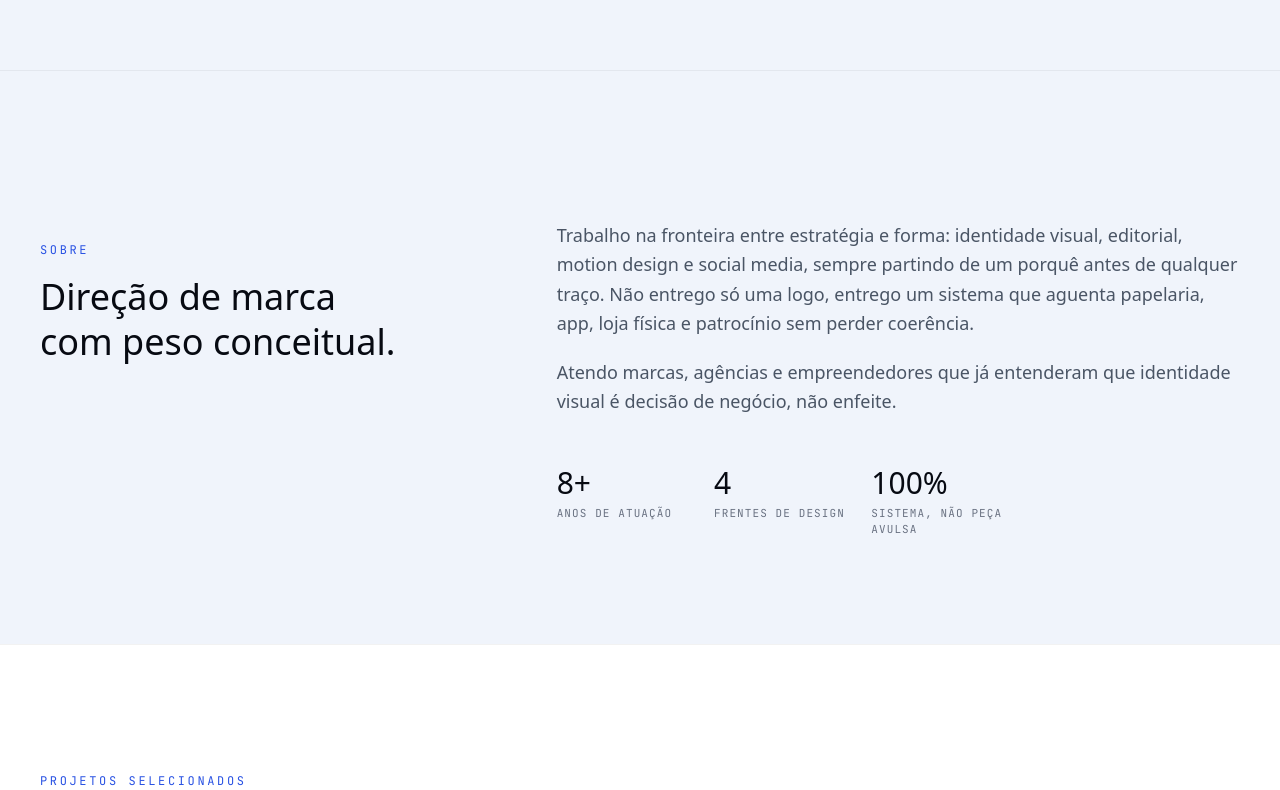
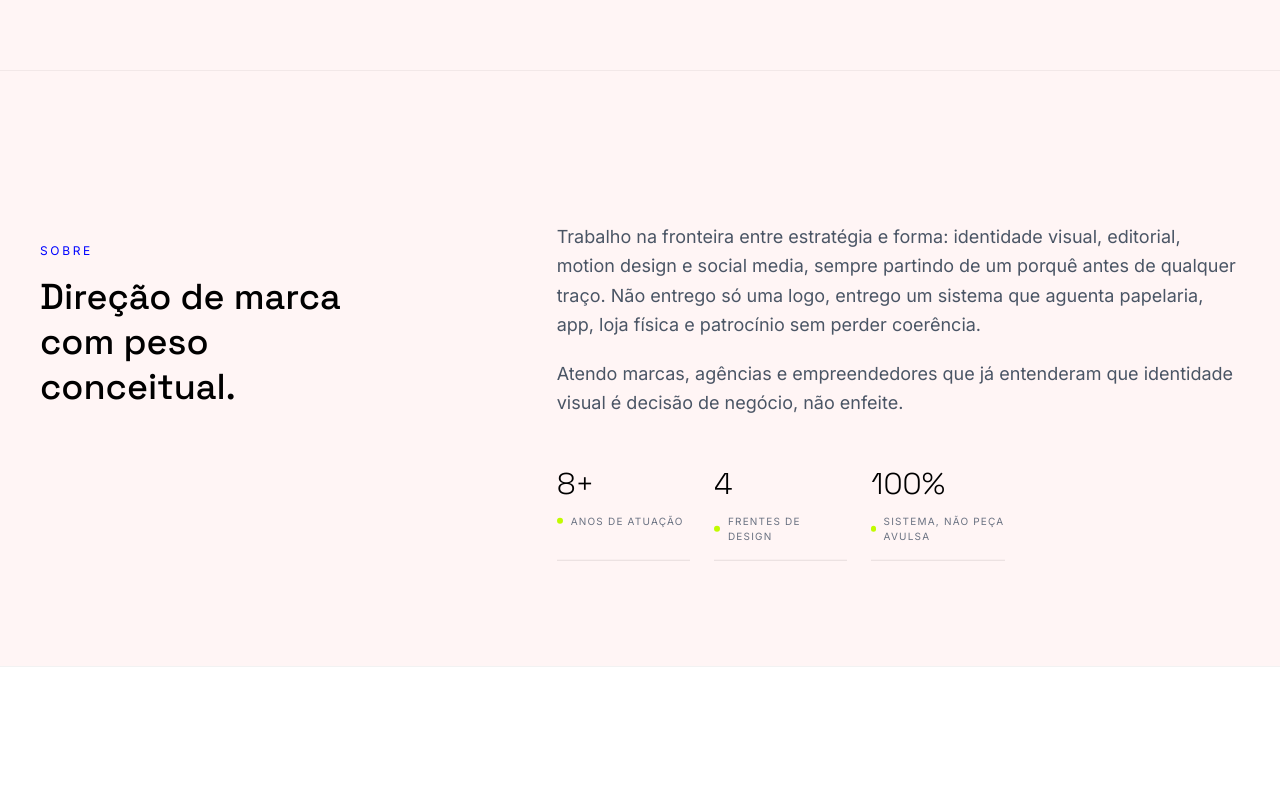
Before and after one commit to lucastele356-cmd/lucas-andrade-portfolio, a website built with Vite: page index.html in a window 1280 px wide. Shown: the part 2010-2800 px from the top of the page. Built offline with nearby package versions, Linux system fonts and the light colour scheme; a web font is replaced by a local one.

Commit message:
Reconstrói a identidade visual seguindo o design system Voltline
- Paleta preto + azul elétrico + lima no lugar do azul/lilás anterior
- Tipografia Space Grotesk (títulos) + Inter (corpo/labels), substituindo
  Clash Display/General Sans/JetBrains Mono
- Formas: chanfros viram pílulas (botões/tags) e cantos de 24px (cards/fotos)
- Stats do "Sobre" e cards de depoimento no estilo Voltline; badge de
  disponibilidade em lima no Contato
- Remove o fade de saída da hero: a próxima seção agora invade direto,
  sem tela escura no meio da transição
- Headline com peso regular, "extraordinário" com degradê azul claro→branco
  e espaçamento entre letras mais denso
- Novo ícone de scroll (mouse + bolinha) animado embaixo da hero, recriado
  em SVG/CSS a partir de referência em Lottie, em branco

```diff
--- a/index.html
+++ b/index.html
@@ -17,10 +17,9 @@
     })();
   </script>
 
-  <link rel="preconnect" href="https://api.fontshare.com" />
   <link rel="preconnect" href="https://fonts.gstatic.com" crossorigin />
-  <link rel="stylesheet" href="https://api.fontshare.com/v2/css?f[]=clash-display@500,600,700&f[]=general-sans@400,500,600&display=swap" />
-  <link rel="stylesheet" href="https://fonts.googleapis.com/css2?family=JetBrains+Mono:wght@400;500&display=swap" />
+  <!-- Voltline design system: Space Grotesk (display) + Inter (body/UI) -->
+  <link rel="stylesheet" href="https://fonts.googleapis.com/css2?family=Space+Grotesk:wght@300..700&family=Inter:wght@300..600&display=swap" />
   <!-- Manrope: used only inside the cinematic hero component -->
   <link rel="stylesheet" href="https://fonts.googleapis.com/css2?family=Manrope:wght@400;500;700&display=swap" />
 
@@ -54,7 +53,7 @@
           <svg id="icon-moon" class="h-[18px] w-[18px] hidden" viewBox="0 0 24 24" fill="none" stroke="currentColor" stroke-width="2" stroke-linecap="round" stroke-linejoin="round"><path d="M21 12.79A9 9 0 1 1 11.21 3 7 7 0 0 0 21 12.79Z"/></svg>
         </button>
 
-        <a href="#contato" class="hidden sm:inline-flex items-center gap-2 ml-1 px-5 h-10 chamfer-tr bg-ink dark:bg-white text-white dark:text-ink font-mono-brand text-xs uppercase tracking-[0.1em] hover:glow-lilac-sm transition-shadow">
+        <a href="#contato" class="hidden sm:inline-flex items-center gap-2 ml-1 px-5 h-10 chamfer-tr bg-brand text-white font-mono-brand text-xs uppercase tracking-[0.1em] hover:bg-lilac hover:glow-lilac-sm transition-colors">
           Fale comigo
         </a>
 
@@ -116,7 +115,7 @@
 
       <div class="hero-cinema__stage">
         <h1 class="hc-headline">
-          <span class="hc-scrub-rise" data-hc-at="0.02">Vamos criar algo extraordinário,</span>
+          <span class="hc-scrub-rise" data-hc-at="0.02">Vamos criar algo <span class="hc-headline__accent">extraordinário</span>,</span>
           <span class="hc-scrub-rise" data-hc-at="0.08">que marque, converta e venda.</span>
         </h1>
         <p class="hc-sub">
@@ -127,6 +126,15 @@
           <a href="#projetos" class="hc-pill"><span>Ver projetos</span></a>
           <a href="#contato" class="hc-ghost">Falar comigo</a>
         </div>
+      </div>
+
+      <!-- scroll cue, bottom center — recreated in SVG/CSS in brand colors
+           instead of loading a Lottie runtime for one small looping icon -->
+      <div class="hero-cinema__scrolldown" aria-hidden="true">
+        <svg viewBox="0 0 24 38" width="18" height="29" fill="none">
+          <rect x="1.5" y="1.5" width="21" height="35" rx="10.5" stroke="currentColor" stroke-width="1.6" />
+          <circle class="hc-scrolldown__dot" cx="12" cy="11" r="2.1" fill="currentColor" />
+        </svg>
       </div>
 
       <!-- real projects stand in for the reference's placeholder partner strip -->
@@ -157,17 +165,26 @@
           </p>
 
           <dl class="mt-12 grid grid-cols-3 gap-6 max-w-md">
-            <div>
-              <dt class="font-display text-3xl text-ink dark:text-white" data-counter data-counter-to="8" data-counter-suffix="+">0</dt>
-              <dd class="mt-1 font-mono-brand text-[11px] uppercase tracking-[0.1em] text-gray-500 dark:text-gray-400">Anos de atuação</dd>
+            <div class="flex flex-col gap-3 pb-4 border-b border-black/10 dark:border-white/10">
+              <dt class="font-display font-light text-3xl text-ink dark:text-white" data-counter data-counter-to="8" data-counter-suffix="+">0</dt>
+              <dd class="flex items-center gap-2 font-mono-brand text-[10px] uppercase tracking-[0.12em] text-gray-500 dark:text-gray-400">
+                <span class="h-1.5 w-1.5 rounded-full bg-[#C1FB00]" aria-hidden="true"></span>
+                Anos de atuação
+              </dd>
             </div>
-            <div>
-              <dt class="font-display text-3xl text-ink dark:text-white" data-counter data-counter-to="4">0</dt>
-              <dd class="mt-1 font-mono-brand text-[11px] uppercase tracking-[0.1em] text-gray-500 dark:text-gray-400">Frentes de design</dd>
+            <div class="flex flex-col gap-3 pb-4 border-b border-black/10 dark:border-white/10">
+              <dt class="font-display font-light text-3xl text-ink dark:text-white" data-counter data-counter-to="4">0</dt>
+              <dd class="flex items-center gap-2 font-mono-brand text-[10px] uppercase tracking-[0.12em] text-gray-500 dark:text-gray-400">
+                <span class="h-1.5 w-1.5 rounded-full bg-[#C1FB00]" aria-hidden="true"></span>
+                Frentes de design
+              </dd>
             </div>
-            <div>
-              <dt class="font-display text-3xl text-ink dark:text-white" data-counter data-counter-to="100" data-counter-suffix="%">0</dt>
-              <dd class="mt-1 font-mono-brand text-[11px] uppercase tracking-[0.1em] text-gray-500 dark:text-gray-400">Sistema, não peça avulsa</dd>
+            <div class="flex flex-col gap-3 pb-4 border-b border-black/10 dark:border-white/10">
+              <dt class="font-display font-light text-3xl text-ink dark:text-white" data-counter data-counter-to="100" data-counter-suffix="%">0</dt>
+              <dd class="flex items-center gap-2 font-mono-brand text-[10px] uppercase tracking-[0.12em] text-gray-500 dark:text-gray-400">
+                <span class="h-1.5 w-1.5 rounded-full bg-[#C1FB00]" aria-hidden="true"></span>
+                Sistema, não peça avulsa
+              </dd>
             </div>
           </dl>
         </div>
@@ -282,15 +299,15 @@
         </h2>
 
         <div class="grid md:grid-cols-3 gap-6" data-reveal-group>
-          <blockquote class="p-8 bg-surface chamfer-tr border border-black/5 dark:border-white/10" data-reveal data-parallax="0.04">
+          <blockquote class="p-8 bg-surface chamfer-tr-lg border border-black/5 dark:border-white/10" data-reveal data-parallax="0.04">
             <p class="text-gray-700 dark:text-gray-200 leading-relaxed">"Lucas entendeu antes de desenhar. O sistema que ele entregou aguenta cada aplicação que a gente precisou — da parede da sede ao carro de corrida."</p>
             <footer class="mt-6 font-mono-brand text-[11px] uppercase tracking-[0.1em] text-gray-500 dark:text-gray-400">Equipe TP Consultoria</footer>
           </blockquote>
-          <blockquote class="p-8 bg-surface chamfer-tr border border-black/5 dark:border-white/10" data-reveal data-parallax="0.08">
+          <blockquote class="p-8 bg-surface chamfer-tr-lg border border-black/5 dark:border-white/10" data-reveal data-parallax="0.08">
             <p class="text-gray-700 dark:text-gray-200 leading-relaxed">"O monograma virou identidade de palco antes de virar logo. Hoje é bordado, é pin, é moletom — e continua parecendo eu."</p>
             <footer class="mt-6 font-mono-brand text-[11px] uppercase tracking-[0.1em] text-gray-500 dark:text-gray-400">Anthony Carbert</footer>
           </blockquote>
-          <blockquote class="p-8 bg-surface chamfer-tr border border-black/5 dark:border-white/10" data-reveal data-parallax="0.04">
+          <blockquote class="p-8 bg-surface chamfer-tr-lg border border-black/5 dark:border-white/10" data-reveal data-parallax="0.04">
             <p class="text-gray-700 dark:text-gray-200 leading-relaxed">"Processo direto, sem enrolação. Trouxe visão estratégica pra decisão de marca que a gente vinha adiando havia meses."</p>
             <footer class="mt-6 font-mono-brand text-[11px] uppercase tracking-[0.1em] text-gray-500 dark:text-gray-400">Cliente, consultoria de benefícios</footer>
           </blockquote>
@@ -309,8 +326,14 @@
         <p class="mt-6 text-lg text-gray-300 max-w-xl mx-auto" data-reveal>
           Se sua marca precisa de mais do que um retoque visual, bora conversar sobre o sistema certo pra ela.
         </p>
-        <div class="mt-10 flex flex-wrap items-center justify-center gap-4" data-reveal>
-          <a href="https://wa.me/5561995259902" target="_blank" rel="noopener" class="inline-flex items-center gap-2 px-7 py-3.5 chamfer-tr bg-lilac text-ink font-mono-brand text-xs uppercase tracking-[0.1em] glow-lilac hover:brightness-110 transition">
+        <div class="mt-7 flex justify-center" data-reveal>
+          <span class="inline-flex items-center gap-2 h-6 px-2.5 rounded-full font-mono-brand text-[10px] uppercase tracking-[0.1em]" style="background: rgba(193,251,0,.12); color: #C1FB00; border: 1px solid rgba(193,251,0,.35);">
+            <span class="h-1.5 w-1.5 rounded-full" style="background: #C1FB00; box-shadow: 0 0 12px rgba(193,251,0,.6);" aria-hidden="true"></span>
+            Aberto pra novos projetos
+          </span>
+        </div>
+        <div class="mt-6 flex flex-wrap items-center justify-center gap-4" data-reveal>
+          <a href="https://wa.me/5561995259902" target="_blank" rel="noopener" class="inline-flex items-center gap-2 px-7 py-3.5 chamfer-tr bg-brand text-white font-mono-brand text-xs uppercase tracking-[0.1em] glow-lilac hover:bg-lilac transition-colors">
             Chamar no WhatsApp
           </a>
           <a href="mailto:lucastele356@gmail.com" class="inline-flex items-center px-7 py-3.5 border border-white/20 text-white font-mono-brand text-xs uppercase tracking-[0.1em] hover:border-lilac hover:text-lilac transition-colors">
--- a/projeto.html
+++ b/projeto.html
@@ -17,10 +17,9 @@
     })();
   </script>
 
-  <link rel="preconnect" href="https://api.fontshare.com" />
   <link rel="preconnect" href="https://fonts.gstatic.com" crossorigin />
-  <link rel="stylesheet" href="https://api.fontshare.com/v2/css?f[]=clash-display@500,600,700&f[]=general-sans@400,500,600&display=swap" />
-  <link rel="stylesheet" href="https://fonts.googleapis.com/css2?family=JetBrains+Mono:wght@400;500&display=swap" />
+  <!-- Voltline design system: Space Grotesk (display) + Inter (body/UI) -->
+  <link rel="stylesheet" href="https://fonts.googleapis.com/css2?family=Space+Grotesk:wght@300..700&family=Inter:wght@300..600&display=swap" />
 
   <script type="module" src="/src/case-study.js"></script>
   <link rel="stylesheet" href="/src/style.css" />
@@ -52,7 +51,7 @@
           <svg id="icon-moon" class="h-[18px] w-[18px] hidden" viewBox="0 0 24 24" fill="none" stroke="currentColor" stroke-width="2" stroke-linecap="round" stroke-linejoin="round"><path d="M21 12.79A9 9 0 1 1 11.21 3 7 7 0 0 0 21 12.79Z"/></svg>
         </button>
 
-        <a href="/#contato" class="hidden sm:inline-flex items-center gap-2 ml-1 px-5 h-10 chamfer-tr bg-ink dark:bg-white text-white dark:text-ink font-mono-brand text-xs uppercase tracking-[0.1em] hover:glow-lilac-sm transition-shadow">
+        <a href="/#contato" class="hidden sm:inline-flex items-center gap-2 ml-1 px-5 h-10 chamfer-tr bg-brand text-white font-mono-brand text-xs uppercase tracking-[0.1em] hover:bg-lilac hover:glow-lilac-sm transition-colors">
           Fale comigo
         </a>
 
--- a/src/style.css
+++ b/src/style.css
@@ -4,21 +4,25 @@
 @custom-variant dark (&:where(.dark, .dark *));
 
 @theme {
-  --font-display: "Clash Display", "General Sans", ui-sans-serif, system-ui, sans-serif;
-  --font-sans: "General Sans", ui-sans-serif, system-ui, sans-serif;
-  --font-mono: "JetBrains Mono", ui-monospace, "SFMono-Regular", monospace;
+  /* Voltline design system — see MEU SITE/readme.md. Space Grotesk stands in
+     for Neue Montreal (licensed, no free binary) as the brief's own
+     alternative; Inter also covers the --font-mono role since Voltline sets
+     its labels in uppercase tracked Inter, not a literal monospace face. */
+  --font-display: "Space Grotesk", "Neue Montreal", ui-sans-serif, system-ui, sans-serif;
+  --font-sans: "Inter", ui-sans-serif, system-ui, sans-serif;
+  --font-mono: "Inter", ui-sans-serif, system-ui, sans-serif;
 
-  /* Brand ramp — pulled from the hero portrait's tones (deep navy -> electric blue -> icy cyan) */
-  --color-brand-ink: #14224f;
-  --color-brand: #2952e3;
-  --color-lilac: #6fa8ff;
-  --color-lilac-soft: #cfe3ff;
-  --color-magenta: #5fd4ff;
+  /* Brand ramp — Voltline tokens/colors.css (blue-500/400/600 + lime-400) */
+  --color-brand-ink: #0003c7;
+  --color-brand: #0004ff;
+  --color-lilac: #052fff;
+  --color-lilac-soft: #7e92ff;
+  --color-magenta: #c1fb00;
 
   /* Neutral surfaces — registered as theme colors so opacity modifiers (bg-ink/75) work */
-  --color-ink: #070a12;
-  --color-ink-2: #0d1424;
-  --color-mist: #f0f4fb;
+  --color-ink: #000000;
+  --color-ink-2: #08080c;
+  --color-mist: #fff5f5;
 }
 
 @layer base {
@@ -53,15 +57,18 @@
     color: transparent;
   }
 
-  /* Chamfered corners — the mark's stepped-fold language, used instead of border-radius */
+  /* Voltline shape language: pills on anything small/interactive, 24px on
+     cards and photo frames — replaces the old cut-corner "chamfer" motif.
+     Kept the original class names so every existing usage picks this up
+     without touching each element. */
   .chamfer-tr {
-    clip-path: polygon(0 0, calc(100% - 22px) 0, 100% 22px, 100% 100%, 0 100%);
+    border-radius: 999px;
   }
   .chamfer-tr-lg {
-    clip-path: polygon(0 0, calc(100% - 44px) 0, 100% 44px, 100% 100%, 0 100%);
+    border-radius: 24px;
   }
   .chamfer-bl {
-    clip-path: polygon(0 0, 100% 0, 100% 100%, 18px 100%, 0 calc(100% - 18px));
+    border-radius: 24px;
   }
 
   .glow-lilac {
@@ -116,7 +123,6 @@
     overflow: hidden;
     height: 100svh;
     background: #050505;
-    will-change: opacity;
     /* vertically centers .hero-cinema__stage; no justify-content, so it stays
        at the left (flex-start default) — the other children (plate, notifs,
        logos) are all position:absolute so they're unaffected */
@@ -241,13 +247,22 @@
   }
 
   .hc-headline {
-    font-weight: 500;
+    font-family: var(--font-display);
+    font-weight: 400;
     font-size: calc(58 * var(--hh));
     line-height: calc(64 * var(--hh));
-    letter-spacing: calc(0.3 * var(--hh));
+    letter-spacing: -0.015em;
     color: #fafafa;
   }
-  .hc-headline span { display: block; }
+  .hc-headline__accent {
+    background-image: linear-gradient(100deg, var(--color-lilac-soft) 10%, #ffffff 100%);
+    -webkit-background-clip: text;
+    background-clip: text;
+    color: transparent;
+  }
+  /* Direct children only — the two line spans — so the nested accent span
+     stays inline inside its line instead of also becoming a block. */
+  .hc-headline > span { display: block; }
 
   .hc-sub {
     margin-top: calc(26 * var(--hh));
@@ -319,6 +334,35 @@
     transition: color .2s ease;
   }
   .hc-lg:hover { color: #fafafa; }
+
+  /* Scroll cue — small mouse outline with a dot that drops and fades,
+     looping. Sits above the project strip, centered, brand blue. */
+  .hero-cinema__scrolldown {
+    position: absolute;
+    z-index: 1;
+    left: 50%;
+    bottom: calc(112 * var(--hu));
+    transform: translateX(-50%);
+    color: #ffffff;
+    opacity: 0.75;
+    pointer-events: none;
+  }
+  @keyframes hcScrollDot {
+    0% { opacity: 0; transform: translateY(0); }
+    35% { opacity: 1; }
+    80% { opacity: 0; transform: translateY(11px); }
+    100% { opacity: 0; transform: translateY(11px); }
+  }
+  .hc-scrolldown__dot {
+    transform-origin: center;
+    animation: hcScrollDot 1.7s cubic-bezier(.4, 0, .2, 1) infinite;
+  }
+  @media (max-width: 640px) {
+    .hero-cinema__scrolldown { display: none; }
+  }
+  @media (prefers-reduced-motion: reduce) {
+    .hc-scrolldown__dot { animation: none; opacity: 0.7; }
+  }
 
   @keyframes hcFade {
     from { opacity: 0; }
@@ -433,7 +477,7 @@
   .filter-btn {
     @apply px-4 py-2 text-[11px] uppercase tracking-[0.1em] border border-gray-300 dark:border-gray-700 text-gray-600 dark:text-gray-300 transition-colors;
     font-family: var(--font-mono);
-    clip-path: polygon(0 0, calc(100% - 22px) 0, 100% 22px, 100% 100%, 0 100%);
+    border-radius: 999px;
   }
   .filter-btn:hover {
     @apply border-brand dark:border-lilac text-brand dark:text-lilac;
@@ -508,7 +552,7 @@
 
   .case-slide {
     @apply overflow-hidden shadow-2xl shadow-black/10 dark:shadow-black/50;
-    clip-path: polygon(0 0, calc(100% - 44px) 0, 100% 44px, 100% 100%, 0 100%);
+    border-radius: 24px;
   }
   .case-slide img {
     @apply w-full block;
```
Also changed, not shown: src/main.js (+4 -9 lines).
